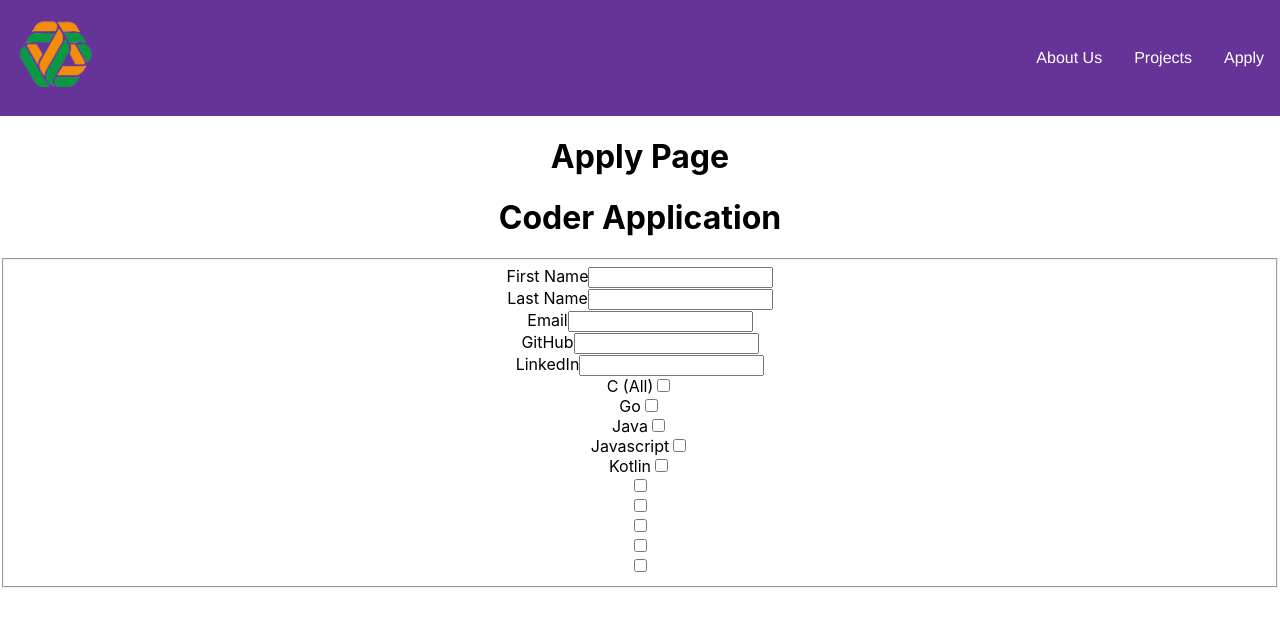
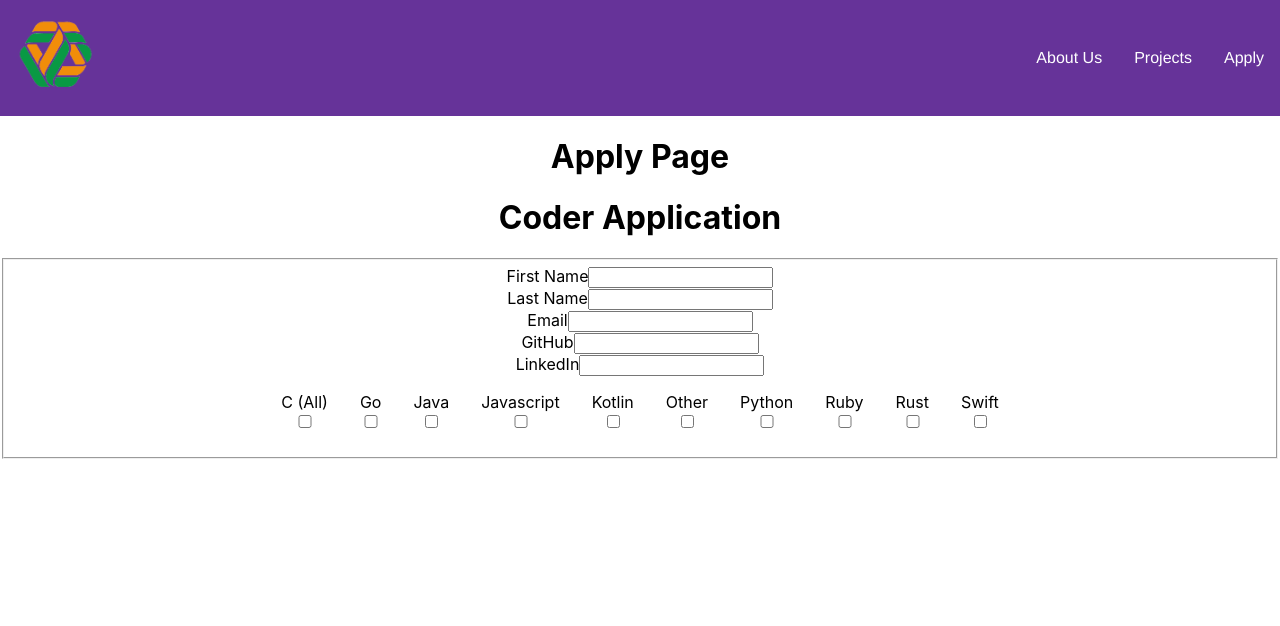
Before and after one commit to WebItForward/website, a React (Create React App) app: page /apply in a window 1280 px wide. Shown: the top 626 px of the page. Built offline with nearby package versions, Linux system fonts and the light colour scheme.

Commit message:
add programing languages

```diff
--- a/src/components/CoderApplication/CoderApplication.css
+++ b/src/components/CoderApplication/CoderApplication.css
@@ -0,0 +1,11 @@
+.programing-languages-container {
+  display: flex;
+  flex-direction: row;
+  justify-content: center;
+}
+
+.programing-languages-container-item {
+  display: flex;
+  flex-direction: column;
+  margin: 1rem;
+}
--- a/src/components/CoderApplication/CoderApplication.jsx
+++ b/src/components/CoderApplication/CoderApplication.jsx
@@ -9,16 +9,16 @@ export default function CoderApplication() {
     githubUrl: "",
     linkedInUrl: "",
     programingLanguages: {
+      C: false,
+      Go: false,
+      Java: false,
       JS: false,
+      Kotlin: false,
+      Other: false,
       Python: false,
-      Java: false,
-      Go: false,
       Ruby: false,
+      Rust: false,
       Swift: false,
-      Rust: false,
-      Kotlin: false,
-      C: false,
-      Other: false,
     },
     backend: {
       Django: false,
@@ -28,20 +28,20 @@ export default function CoderApplication() {
       Other: false,
     },
     databases: {
+      MongoDB: false,
       MySQL: false,
+      Other: false,
       PostgreSQL: false,
       SQLite: false,
-      MongoDB: false,
-      Other: false,
     },
     spokenLanguages: {
+      Cantonese: false,
       English: false,
+      Mandarin: false,
+      Portugese: false,
+      Russian: false,
       Spanish: false,
-      Russian: false,
-      Mandarin: false,
-      Cantonese: false,
       Vietnamese: false,
-      Portugese: false,
     },
   });
 
@@ -118,43 +118,45 @@ export default function CoderApplication() {
             <label>LinkedIn</label>
             <input type="text" />
           </div>
-          <div>
-            <div>
+          <div className="programing-languages-container">
+            <div className="programing-languages-container-item">
               <label>C (All)</label>
               <input type="checkbox" />
             </div>
-            <div>
+            <div className="programing-languages-container-item">
               <label>Go</label>
               <input type="checkbox" />
             </div>
-            <div>
+            <div className="programing-languages-container-item">
               <label>Java</label>
               <input type="checkbox" />
             </div>
-            <div>
+            <div className="programing-languages-container-item">
               <label>Javascript</label>
               <input type="checkbox" />
             </div>
-            <div>
+            <div className="programing-languages-container-item">
               <label>Kotlin</label>
               <input type="checkbox" />
             </div>
-            <div>
-              <label></label>
+            <div className="programing-languages-container-item">
+              <label>Other</label>
               <input type="checkbox" />
             </div>
-            <div>
-              <label></label>
+            <div className="programing-languages-container-item">
+              <label>Python</label>
               <input type="checkbox" />
             </div>
-            <div>
-              <label></label>
+            <div className="programing-languages-container-item">
+              <label>Ruby</label>
               <input type="checkbox" />
             </div>
-            <div>
+            <div className="programing-languages-container-item">
+              <label>Rust</label>
               <input type="checkbox" />
             </div>
-            <div>
+            <div className="programing-languages-container-item">
+              <label>Swift</label>
               <input type="checkbox" />
             </div>
           </div>
```
